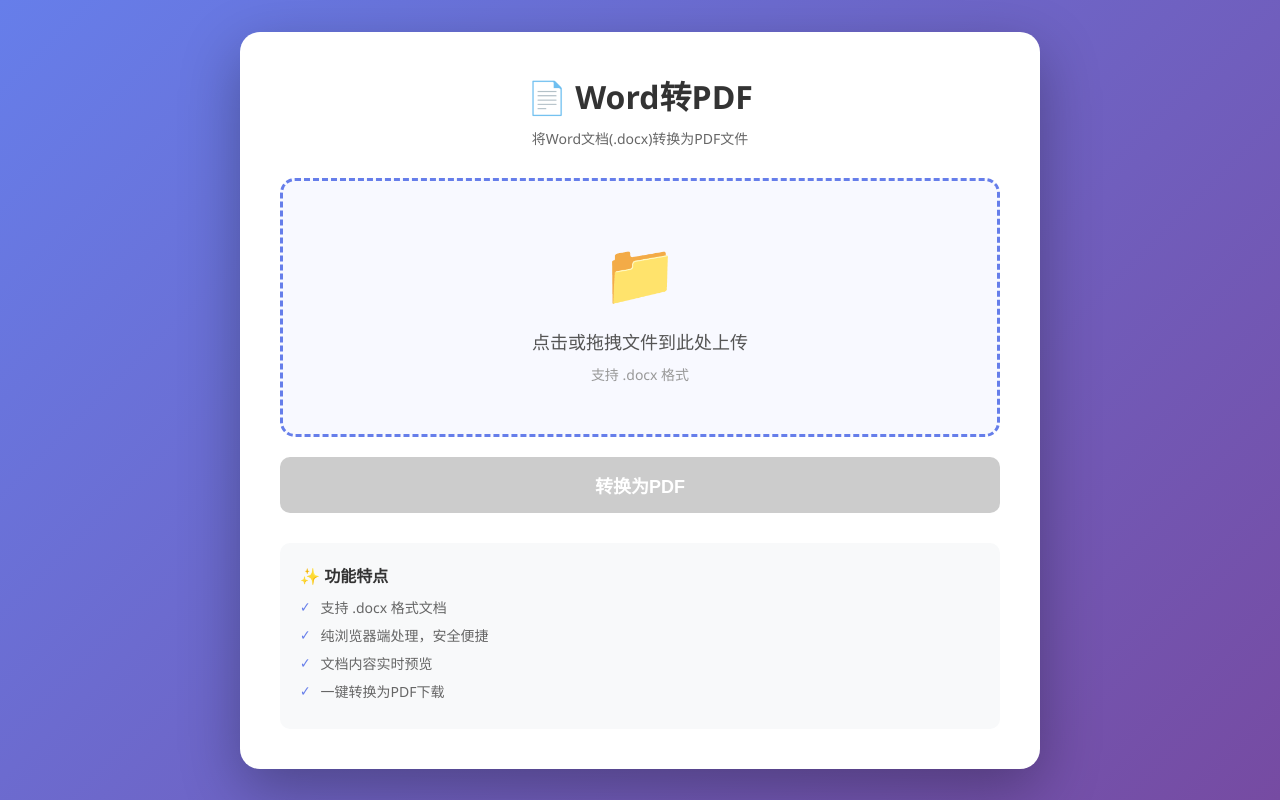
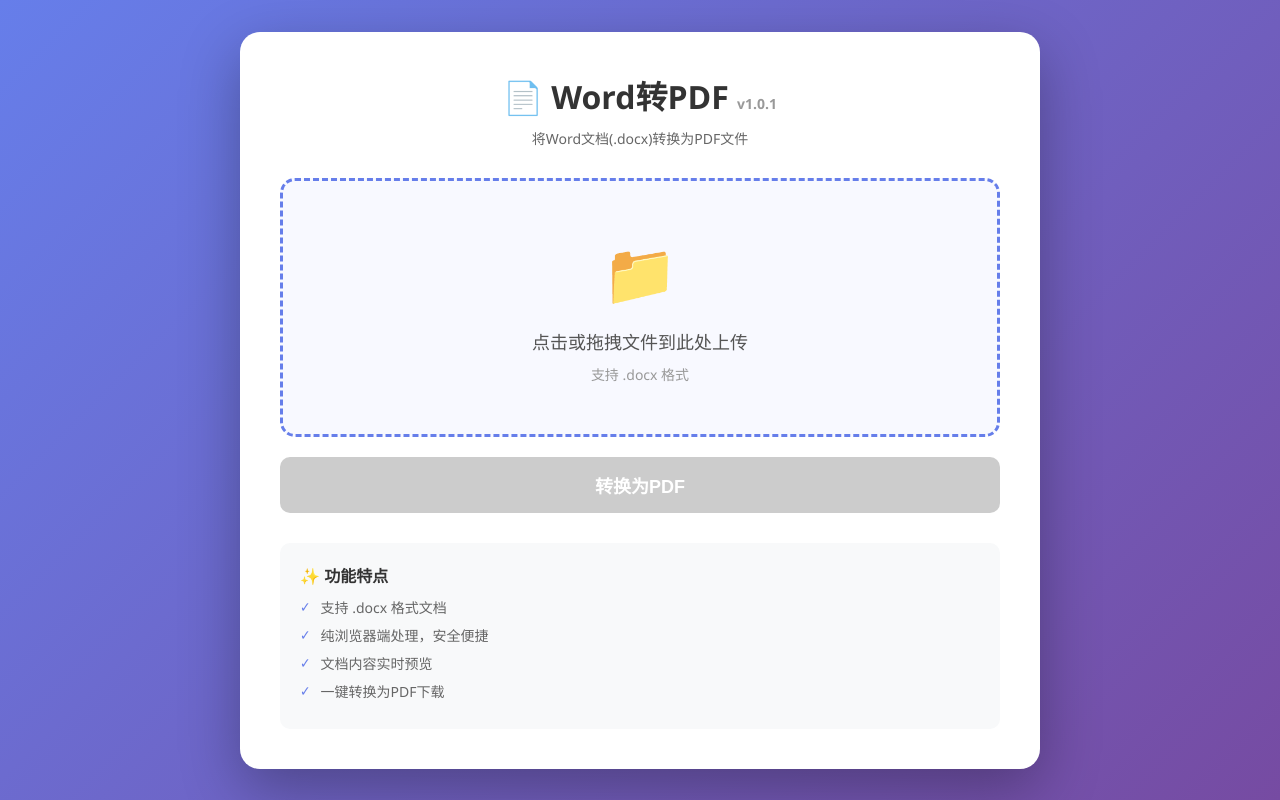
Before and after one commit to aiweisoft/docx-to-pdf, a website: page index.html in a window 1280 px wide. Drawn offline with nearby package versions, Linux system fonts and the light colour scheme.

Commit message:
Add version display and auto-increment script

```diff
--- a/index.html
+++ b/index.html
@@ -314,7 +314,7 @@
 </head>
 <body>
     <div class="container">
-        <h1>📄 Word转PDF</h1>
+        <h1>📄 Word转PDF <span style="font-size: 14px; color: #999;">v1.0.1</span></h1>
         <p class="subtitle">将Word文档(.docx)转换为PDF文件</p>
 
         <div class="upload-area" id="uploadArea">
```
Also changed, not shown: 1 other file.
